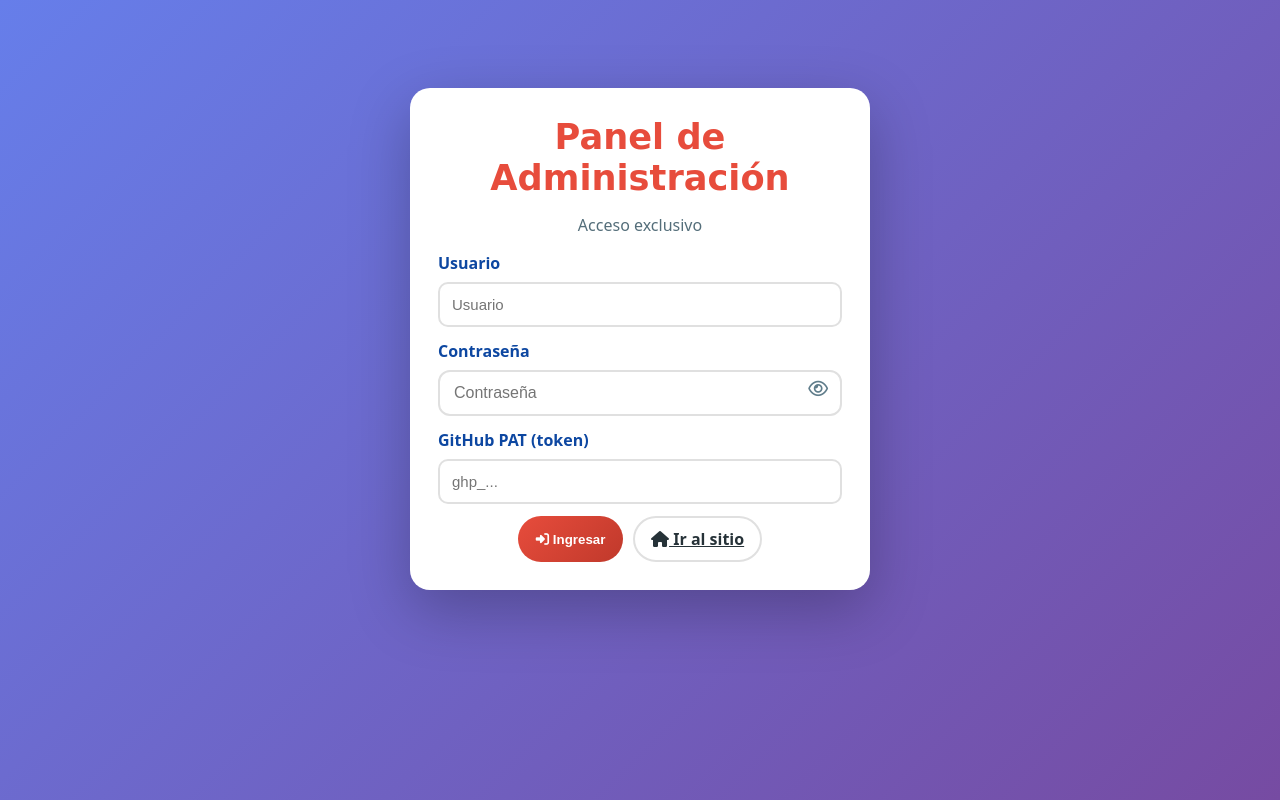
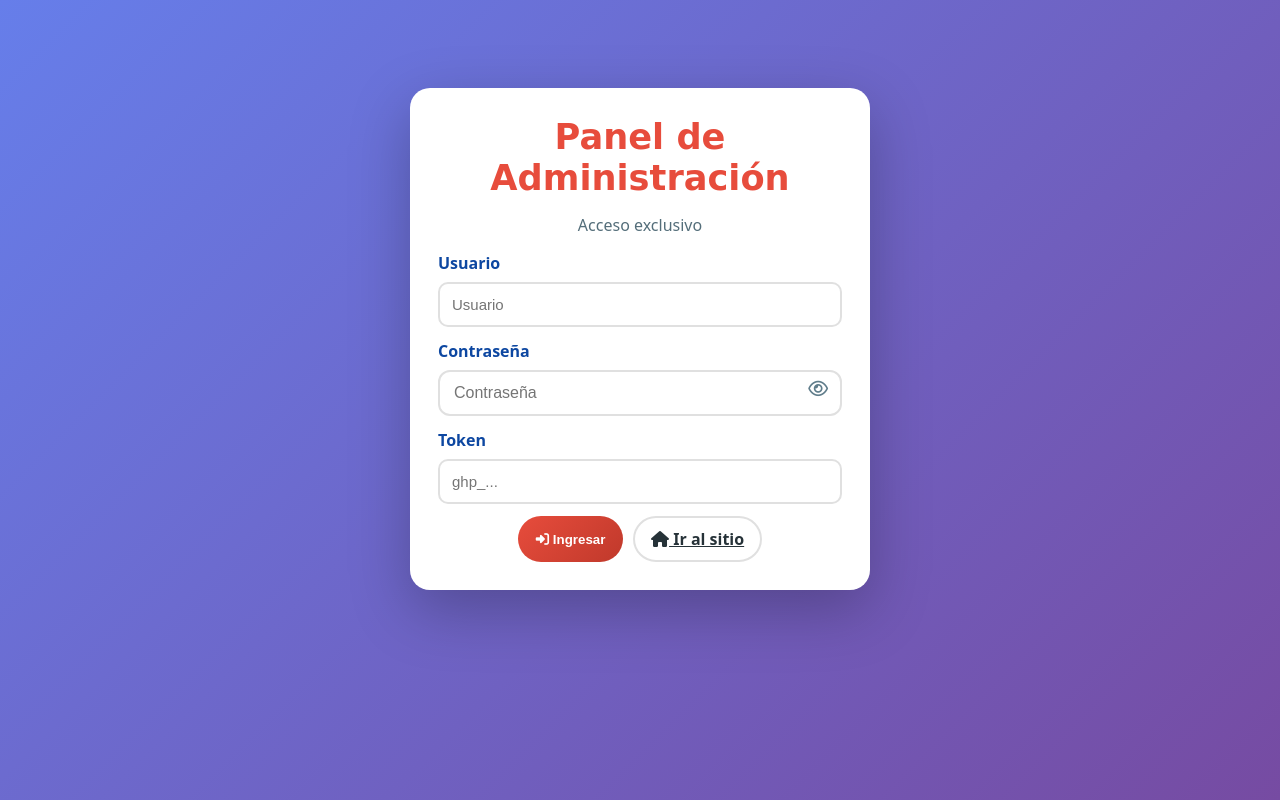
Before and after one commit to jmarinr/christmaspringle, a plain HTML site: page admin.html in a window 1280 px wide. Drawn offline with Linux system fonts and the light colour scheme; a web font is replaced by a local one.

Commit message:
Update admin.html

```diff
--- a/admin.html
+++ b/admin.html
@@ -143,7 +143,7 @@
   </div>
 
   <div class="login-row">
-    <label>GitHub PAT (token)</label>
+    <label>Token</label>
     <div class="field">
       <input id="loginPAT" type="text" placeholder="ghp_..." autocomplete="off">
     </div>
```
